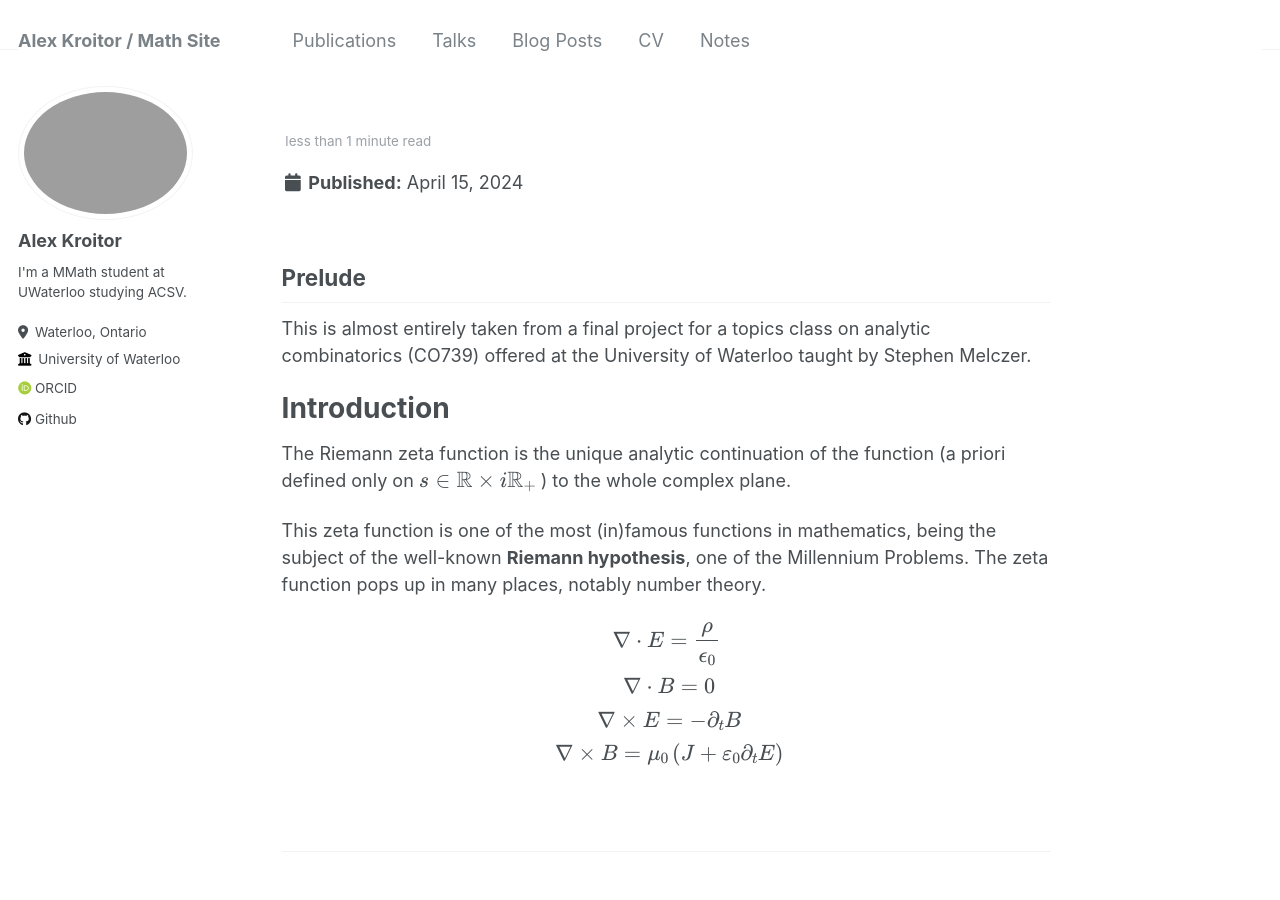
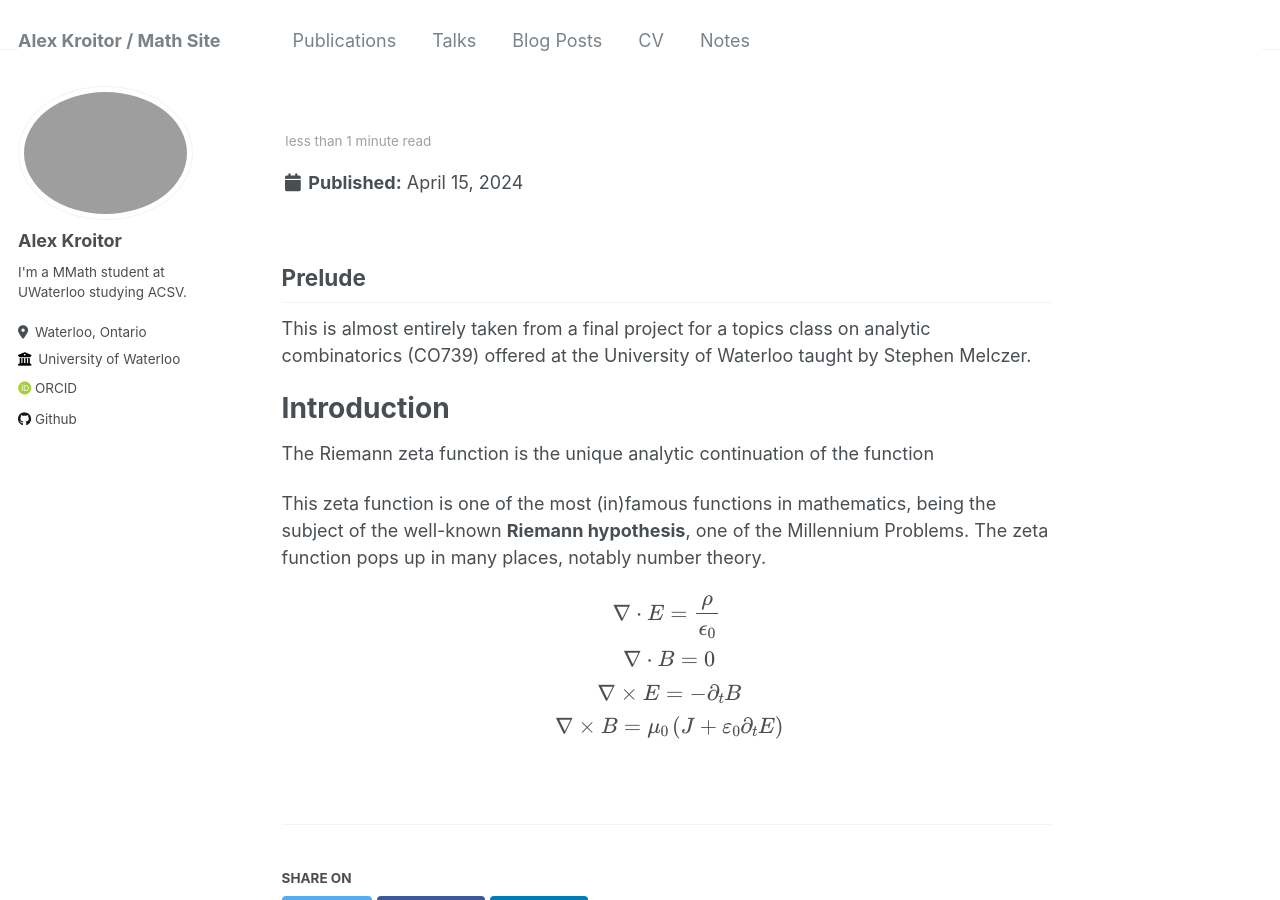
Before and after one commit to akroitor/akroitor.github.io, a Jekyll site: the page built from _posts/2024-04-15-blog-post.md, in a window 1280 px wide and 900 px high. Built offline with Jekyll 4.4.1, drawn with Linux system fonts in a browser that asks for light colours; some web fonts are replaced.

Commit message:
Update 2024-04-15-blog-post.md

```diff
--- a/_posts/2024-04-15-blog-post.md
+++ b/_posts/2024-04-15-blog-post.md
@@ -13,7 +13,7 @@ This is almost entirely taken from a final project for a topics class on analyti
 
 Introduction
 =====
-The Riemann zeta function is the unique analytic continuation of the function  (a priori defined only on \\(s \in \mathbb{R} \times i \mathbb{R}_+ \\) ) to the whole complex plane.
+The Riemann zeta function is the unique analytic continuation of the function
 
 This zeta function is one of the most (in)famous functions in mathematics, being the subject of the well-known **Riemann hypothesis**, one of the Millennium Problems. The zeta function pops up in many places, notably number theory.
 
```
